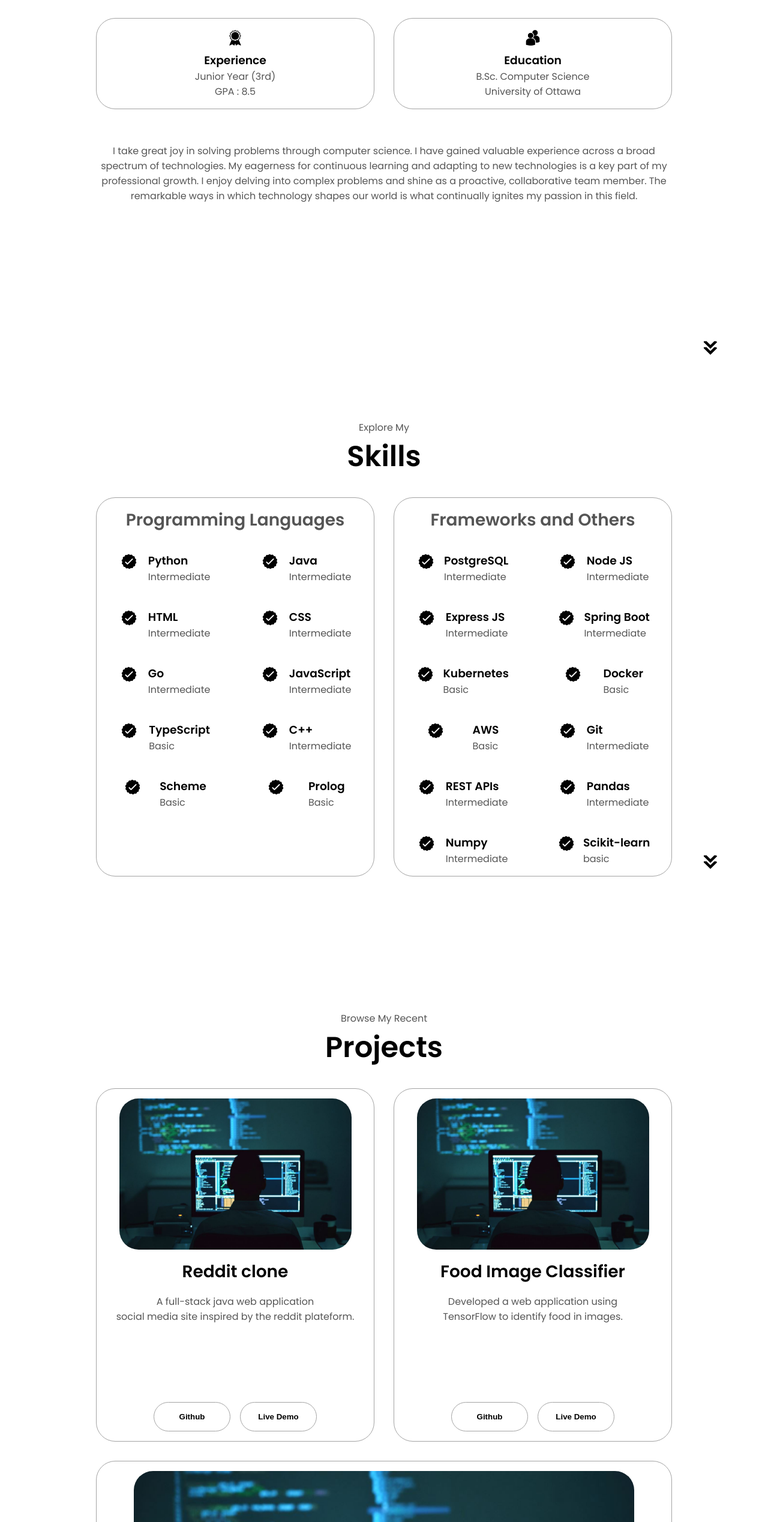
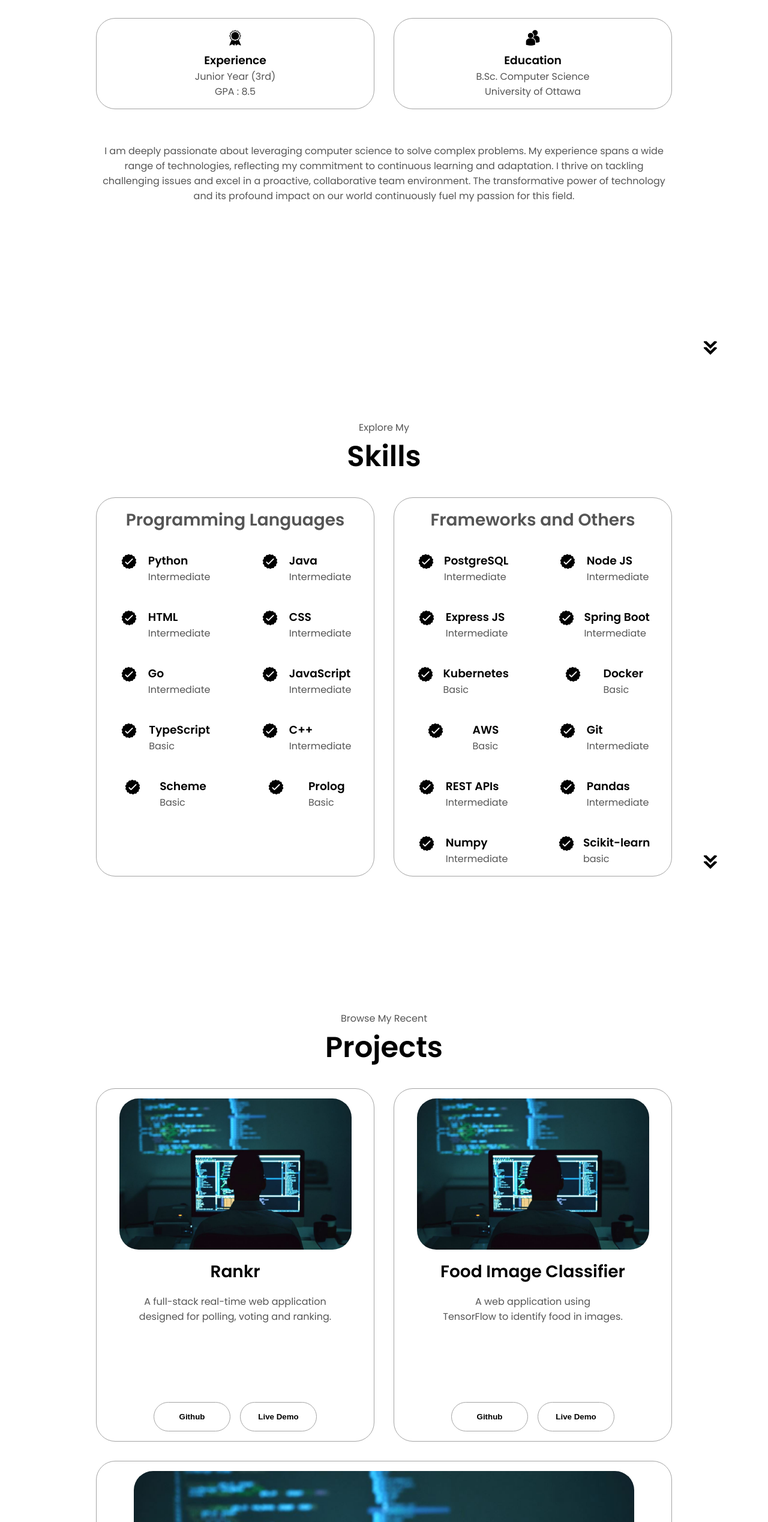
Before and after one commit to brunokazadi/myportfolio, a plain HTML site: page index.html in a window 1280 px wide. Shown: the part 1028-3565 px from the top of the page at 60% size. Drawn offline with Linux system fonts and the light colour scheme.

Commit message:
updating bio

```diff
--- a/index.html
+++ b/index.html
@@ -98,11 +98,13 @@
           </div>
           <div class="text-container">
             <p>
-              I take great joy in solving problems through computer science. I have gained valuable experience across
-              a broad spectrum of technologies. My eagerness for continuous learning and adapting to new
-              technologies is a key part of my professional growth. I enjoy delving into complex problems and shine as a
-              proactive, collaborative team member. The remarkable ways in which technology shapes our world is
-              what continually ignites my passion in this field.
+              I am deeply passionate about leveraging computer science
+              to solve complex problems. My experience spans a wide range
+               of technologies, reflecting my commitment to continuous
+               learning and adaptation. I thrive on tackling challenging
+               issues and excel in a proactive, collaborative team environment.
+                The transformative power of technology and its profound impact
+                 on our world continuously fuel my passion for this field.
             </p>
           </div>
         </div>
@@ -408,14 +410,14 @@
                 class="project-img"
               />
             </div>
-            <h2 class="experience-sub-title project-title">Reddit clone</h2>
-              <p class="project-description">A full-stack java web application<br/>
-                social media site inspired by the reddit plateform.</p>
+            <h2 class="experience-sub-title project-title">Rankr</h2>
+              <p class="project-description">A full-stack real-time web application<br/>
+                designed for polling, voting and ranking.</p>
 
             <div class="btn-container">
               <button
                 class="btn btn-color-2 project-btn"
-                onclick="location.href='https://github.com/brunokazadi/reddit-clone'"
+                onclick="location.href='https://github.com/brunokazadi/rankr'"
               >
                 Github
               </button>
@@ -437,7 +439,7 @@
               />
             </div>
             <h2 class="experience-sub-title project-title">Food Image Classifier</h2>
-              <p class="project-description">Developed a web application using<br/>
+              <p class="project-description">A web application using<br/>
                 TensorFlow to identify food in images.</p>
             <div class="btn-container">
               <button
```
